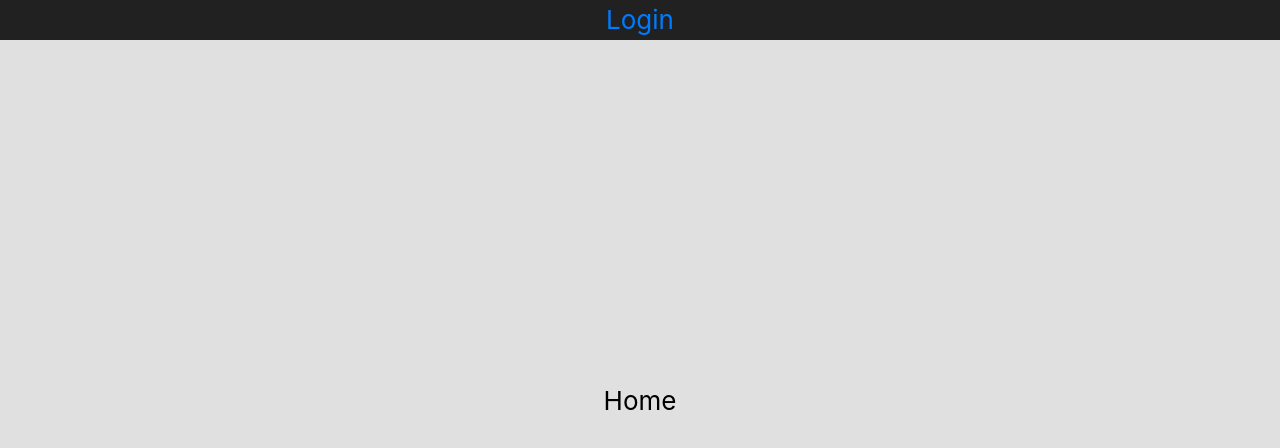
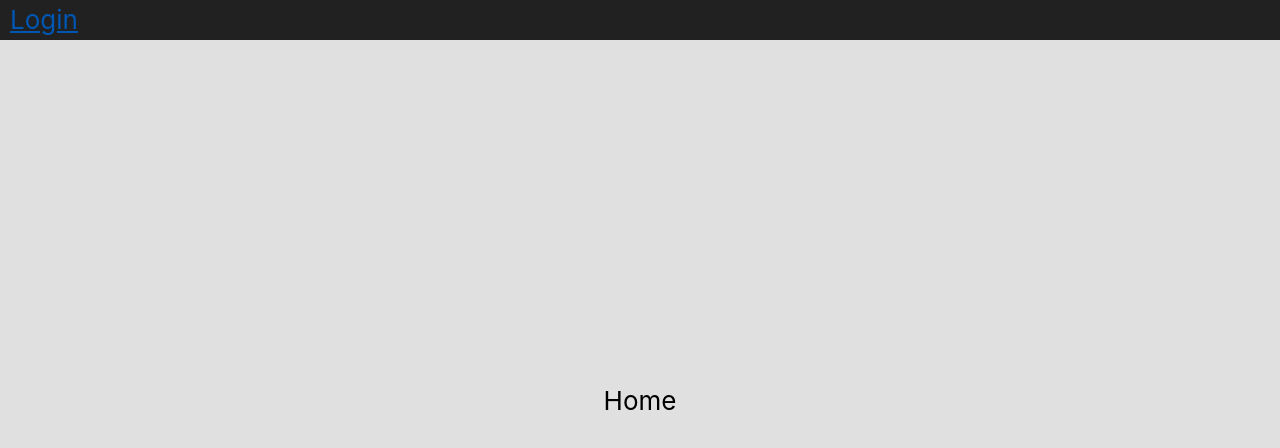
Before and after one commit to nikowis/Habits, a React (Create React App) app in the folder frontend/: page /home in a window 1280 px wide. Shown: the top 448 px of the page. Built offline with nearby package versions, Linux system fonts and the light colour scheme.

Commit message:
Sass support, minor style top menu change

```diff
--- a/frontend/package.json
+++ b/frontend/package.json
@@ -6,7 +6,8 @@
     "react": "^16.12.0",
     "react-dom": "^16.12.0",
     "react-scripts": "3.2.0",
-    "react-router-dom": "^5.1.2"
+    "react-router-dom": "^5.1.2",
+    "node-sass": "^4.13.0"
   },
   "scripts": {
     "start": "react-scripts start",
--- a/frontend/src/App.js
+++ b/frontend/src/App.js
@@ -1,5 +1,5 @@
 import React, {Component} from 'react';
-import './App.css';
+import './App.scss';
 import Login from "./components/Login";
 import CreateGoal from "./components/CreateGoal";
 import FulfilGoal from "./components/FulfilGoal";
--- a/frontend/src/App.css
+++ b/frontend/src/App.scss
@@ -21,6 +21,13 @@
     width: 100%;
     height: 2.5rem;
     position: fixed;
+    a {
+        padding: 10px;
+    }
+    nav {
+        position: absolute;
+    }
+
 }
 
 .app-header {
--- a/frontend/src/components/CreateGoal.js
+++ b/frontend/src/components/CreateGoal.js
@@ -1,5 +1,5 @@
 import React from 'react';
-import './../App.css';
+import '../App.scss';
 
 
 class CreateGoal extends React.Component {
--- a/frontend/src/components/FulfilGoal.js
+++ b/frontend/src/components/FulfilGoal.js
@@ -1,5 +1,5 @@
 import React from 'react';
-import './../App.css';
+import '../App.scss';
 
 
 class FulfilGoal extends React.Component {
--- a/frontend/src/components/Home.js
+++ b/frontend/src/components/Home.js
@@ -1,5 +1,5 @@
 import React from 'react';
-import './../App.css';
+import '../App.scss';
 
 class Home extends React.Component {
 
--- a/frontend/src/components/Login.js
+++ b/frontend/src/components/Login.js
@@ -1,5 +1,5 @@
 import React from 'react';
-import './../App.css';
+import '../App.scss';
 import {Redirect} from "react-router-dom";
 
 
--- a/frontend/src/components/TopMenu.js
+++ b/frontend/src/components/TopMenu.js
@@ -1,5 +1,5 @@
 import React from 'react';
-import './../App.css';
+import '../App.scss';
 import {Link} from "react-router-dom";
 
 
@@ -21,13 +21,15 @@ class TopMenu extends React.Component {
     headerContent() {
 
         return (<div>
-                <nav>
+                <nav className="navigation">
                     {this.props.login ? null : <Link to="/login">Login</Link>}
                     {this.props.login ? <Link to="/home">Home</Link> : null}
                     {this.props.login ? <Link to="/create">Create</Link> : null}
                     {this.props.login ? <Link to="/fulfil">Fulfil</Link> : null}
+                </nav>
+                <div className="welcome-message">
                     {this.props.login ? "Welcome " + this.props.login : null}
-                </nav>
+                </div>
             </div>
         );
     }
```
Also changed, not shown: 1 other file (tests, documents, lock files or other folders).
